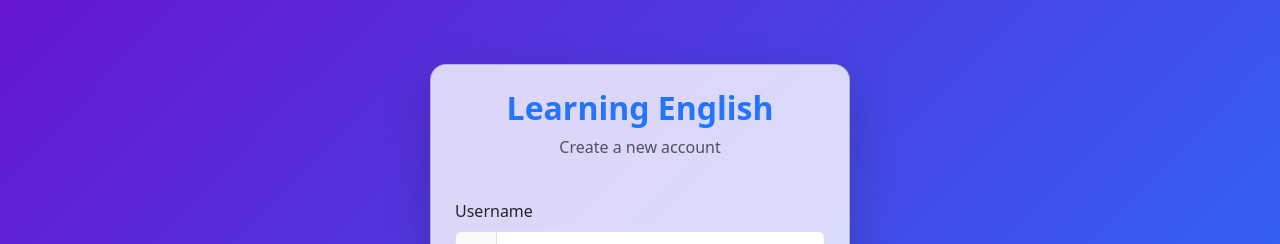
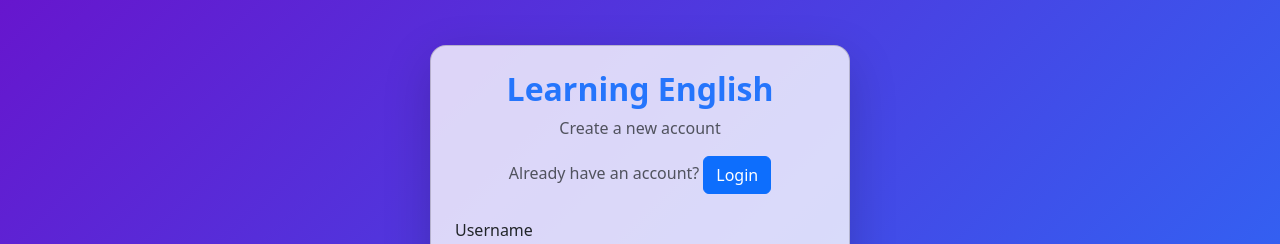
Before and after one commit to opmany/learnEnglish, a React (Create React App) app in the folder client/: page /Signup in a window 1280 px wide. Shown: the part 166-410 px from the top of the page. Built offline with nearby package versions, Linux system fonts and the light colour scheme; no server answers.

Commit message:
added a quick switch between login and signup page and autosending the user to the login page

```diff
--- a/client/src/components/AuthForm.js
+++ b/client/src/components/AuthForm.js
@@ -1,6 +1,7 @@
 import React, { useState } from "react";
 import { Card, Form, Button, Alert, InputGroup, Toast, ToastContainer } from "react-bootstrap";
 import { PersonFill, EnvelopeFill, LockFill, EyeFill } from "react-bootstrap-icons";
+import { useNavigate } from "react-router";
 
 export default function AuthForm({ type = "login", onSubmit }) {
   const [username, setUsername] = useState("");
@@ -10,6 +11,8 @@ export default function AuthForm({ type = "login", onSubmit }) {
   const [showPassword, setShowPassword] = useState(false);
   const [showToast, setShowToast] = useState(false);
   const [toastMessage, setToastMessage] = useState("");
+
+  let navigate = useNavigate();
 
   const handleSubmit = async () => {
     try {
@@ -34,6 +37,20 @@ export default function AuthForm({ type = "login", onSubmit }) {
         <div className="text-center mb-4">
           <h2 className="fw-bold" style={{ color: "#2575fc" }}>Learning English</h2>
           <p className="text-muted">{type === "login" ? "Login to your account" : "Create a new account"}</p>
+          {
+          type === "login" ?
+            (
+            <div className="text-muted">
+            Need an account?
+            <Button onClick={() => navigate("/signup")} className="ms-1">Sign Up</Button>
+            </div>
+            ) : (
+            <div className="text-muted">
+              Already have an account?
+              <Button onClick={() => navigate("/login")} className="ms-1">Login</Button>
+            </div>
+            )
+          }
         </div>
 
         {error && <Alert variant="danger">{error}</Alert>}
--- a/client/src/pages/Home.js
+++ b/client/src/pages/Home.js
@@ -4,10 +4,12 @@ import Row from "react-bootstrap/Row";
 import Col from "react-bootstrap/Col";
 import Button from "react-bootstrap/Button";
 import { useExam } from "../contexts/ExamContext";
+import { useUser } from "../contexts/UserContext";
 import { useNavigate } from "react-router";
 
 export default function Home() {
   const { myClasses, refreshClasses } = useExam();
+  const { user } = useUser();
   const [loading, setLoading] = useState(true);
   const [error, setError] = useState(null);
 
@@ -29,6 +31,12 @@ useEffect(() => {
 
   fetchClasses();
 }, []);
+
+useEffect(() => {
+  if (!user) {
+  navigate("/login");
+  }
+}, [user]);
 
 
   if (loading) return <p>Loading classes...</p>;
```
Also changed, not shown: 1 other file (tests, documents, lock files or other folders).
